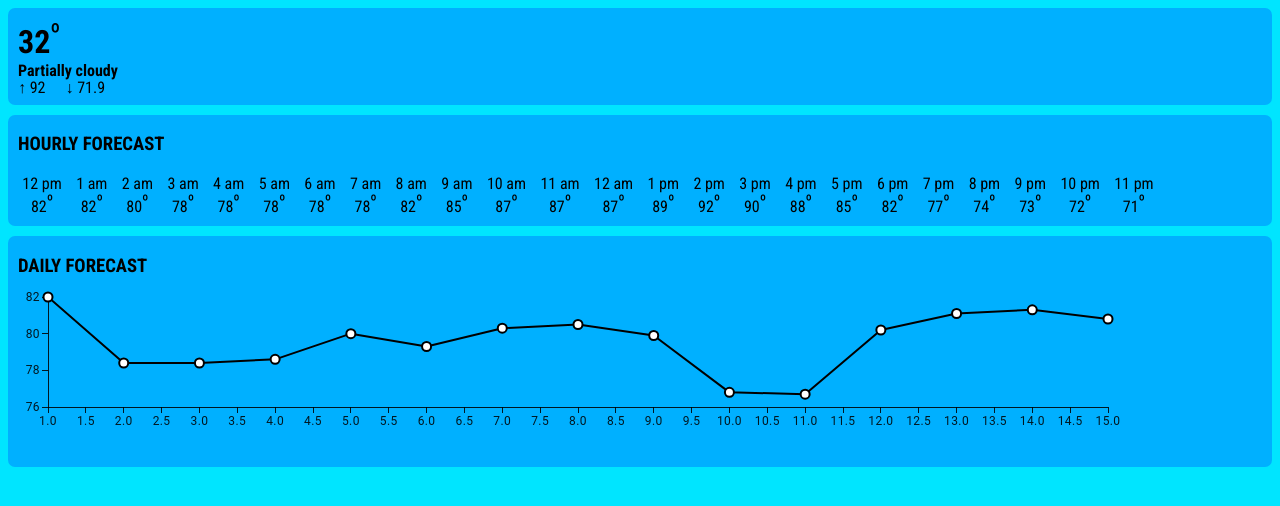
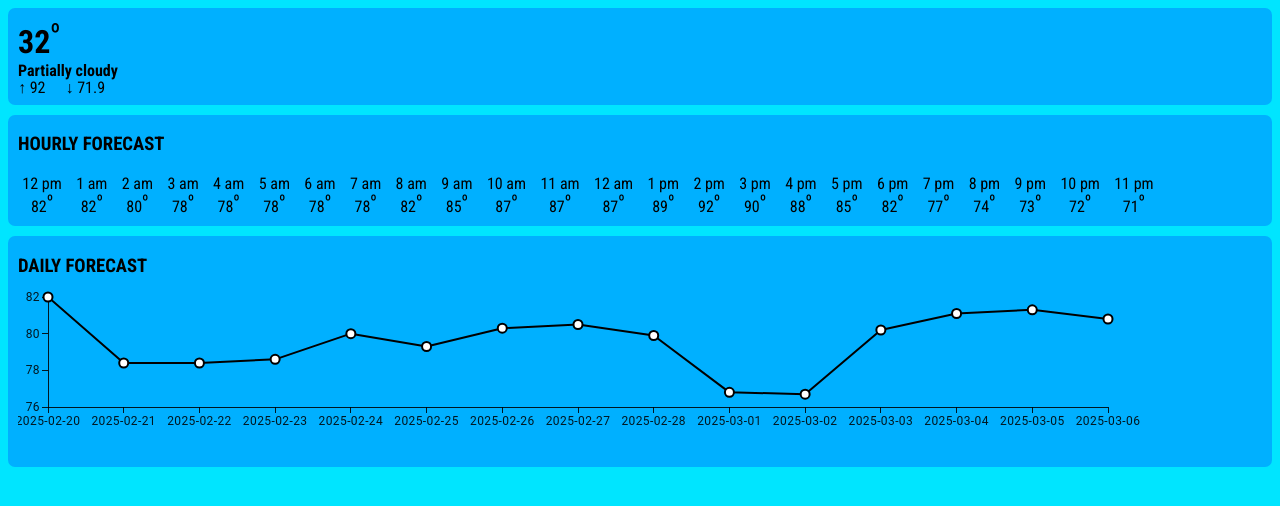
Before and after one commit to Jaunty5899/WeatherWebApp, a React (Vite) app: page / in a window 1280 px wide. Shown: the top 506 px of the page. Built offline with nearby package versions, Linux system fonts and the light colour scheme.

Commit message:
charts display fixed

```diff
--- a/src/ForecastChart.jsx
+++ b/src/ForecastChart.jsx
@@ -4,15 +4,20 @@ import { LineChart } from "@mui/x-charts/LineChart";
 export default function ForecastChart({ daily }) {
   const dailyTemps = daily.map((day) => day.temp);
   const dailyLabels = daily.map((day) => day.datetime);
-  console.log(dailyTemps, dailyLabels);
+  console.log(daily);
 
   return (
     <div className="table">
       <h3 className="dailyForecast">DAILY FORECAST</h3>
       <div className="chart">
         <LineChart
+          dataset={daily}
           xAxis={[
-            { data: [1, 2, 3, 4, 5, 6, 7, 8, 9, 10, 11, 12, 13, 14, 15] },
+            {
+              id: "barCategories",
+              data: dailyLabels,
+              scaleType: "point",
+            },
           ]}
           series={[{ curve: "linear", data: dailyTemps }]}
           width={1140}
```
